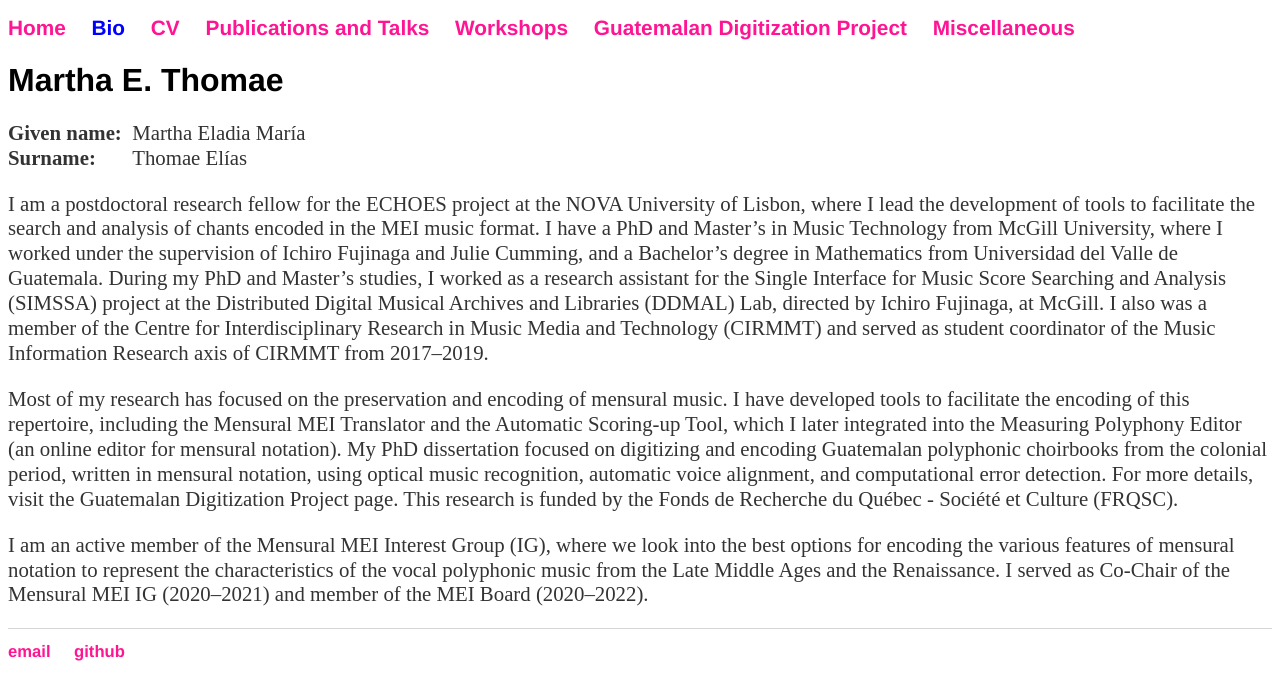
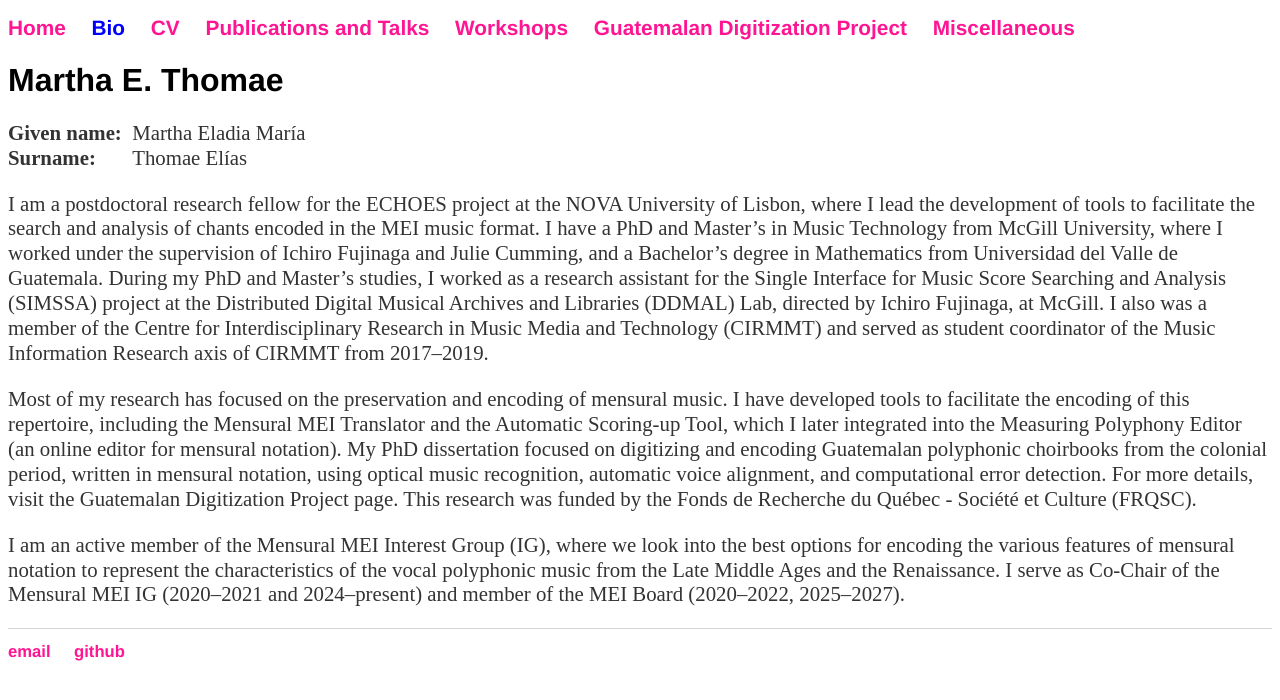
Before and after one commit to martha-thomae/martha-thomae.github.io, a Jekyll site: the page built from bio.html, in a window 1280 px wide. Shown: the top 700 px of the page. Built offline with Jekyll 4.4.1, drawn with Linux system fonts in a browser that asks for light colours.

Commit message:
Update bio.html

```diff
--- a/bio.html
+++ b/bio.html
@@ -8,9 +8,9 @@ title: Bio
 <b>Surname:</b> &emsp;&ensp;Thomae Elías</p>
 
 <p>I am a postdoctoral research fellow for the ECHOES project at the NOVA University of Lisbon, where I lead the development of tools to facilitate the search and analysis of chants encoded in the MEI music format. I have a PhD and Master’s in Music Technology from McGill University, where I worked under the supervision of Ichiro Fujinaga and Julie Cumming, and a Bachelor’s degree in Mathematics from Universidad del Valle de Guatemala. During my PhD and Master’s studies, I worked as a research assistant for the Single Interface for Music Score Searching and Analysis (SIMSSA) project at the Distributed Digital Musical Archives and Libraries (DDMAL) Lab, directed by Ichiro Fujinaga, at McGill. I also was a member of the Centre for Interdisciplinary Research in Music Media and Technology (CIRMMT) and served as student coordinator of the Music Information Research axis of CIRMMT from 2017–2019.</p>
-<p>Most of my research has focused on the preservation and encoding of mensural music. I have developed tools to facilitate the encoding of this repertoire, including the Mensural MEI Translator and the Automatic Scoring-up Tool, which I later integrated into the Measuring Polyphony Editor (an online editor for mensural notation). My PhD dissertation focused on digitizing and encoding Guatemalan polyphonic choirbooks from the colonial period, written in mensural notation, using optical music recognition, automatic voice alignment, and computational error detection. For more details, visit the Guatemalan Digitization Project page. This research is funded by the Fonds de Recherche du Québec - Société et Culture (FRQSC).</p>
-<p>I am an active member of the Mensural MEI Interest Group (IG), where we look into the best options for encoding the various features of mensural notation to represent the characteristics of the vocal polyphonic music from the Late Middle Ages and the Renaissance. I served as Co-Chair of the Mensural MEI IG (2020–2021) and member of the MEI Board (2020–2022).</p>
+<p>Most of my research has focused on the preservation and encoding of mensural music. I have developed tools to facilitate the encoding of this repertoire, including the Mensural MEI Translator and the Automatic Scoring-up Tool, which I later integrated into the Measuring Polyphony Editor (an online editor for mensural notation). My PhD dissertation focused on digitizing and encoding Guatemalan polyphonic choirbooks from the colonial period, written in mensural notation, using optical music recognition, automatic voice alignment, and computational error detection. For more details, visit the Guatemalan Digitization Project page. This research was funded by the Fonds de Recherche du Québec - Société et Culture (FRQSC).</p>
+<p>I am an active member of the Mensural MEI Interest Group (IG), where we look into the best options for encoding the various features of mensural notation to represent the characteristics of the vocal polyphonic music from the Late Middle Ages and the Renaissance. I serve as Co-Chair of the Mensural MEI IG (2020–2021 and 2024–present) and member of the MEI Board (2020–2022, 2025–2027).</p>
 
 <!-- SHORT VERSION:
-  Martha E. Thomae is a postdoctoral research fellow for the ECHOES project at the NOVA University of Lisbon. She has a PhD and an MA in Music Technology from McGill University and a BSc in Mathematics from Universidad del Valle de Guatemala. Her dissertation focused on digitizing and encoding Guatemalan polyphonic choirbooks using optical music recognition, automatic voice alignment, and computational error detection. She has served as a board member of the Music Encoding Initiative (2020–22) and co-chair for the Mensural MEI Interest Group (2020–21).
+  Martha E. Thomae is a postdoctoral research fellow for the ECHOES project at the NOVA University of Lisbon. She has a PhD and an MA in Music Technology from McGill University and a BSc in Mathematics from Universidad del Valle de Guatemala. Her dissertation focused on digitizing and encoding Guatemalan polyphonic choirbooks using optical music recognition, automatic voice alignment, and computational error detection. She has served as a board member of the Music Encoding Initiative (2020–22, 2025–27) and co-chair for the Mensural MEI Interest Group (2020–21, 2024–present).
  -->
```
